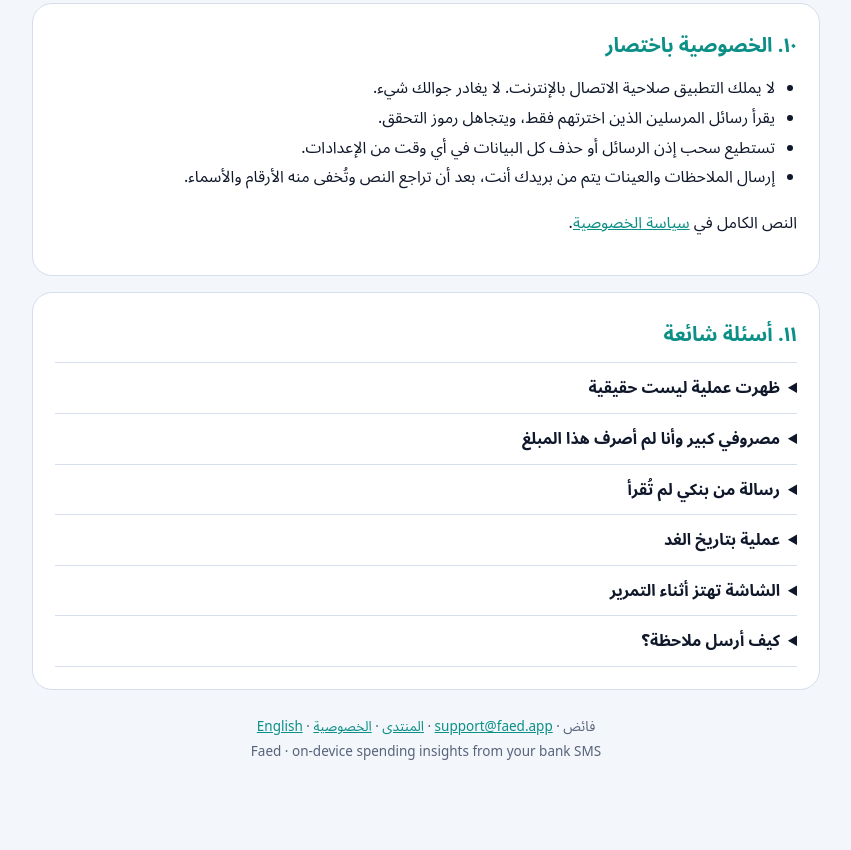
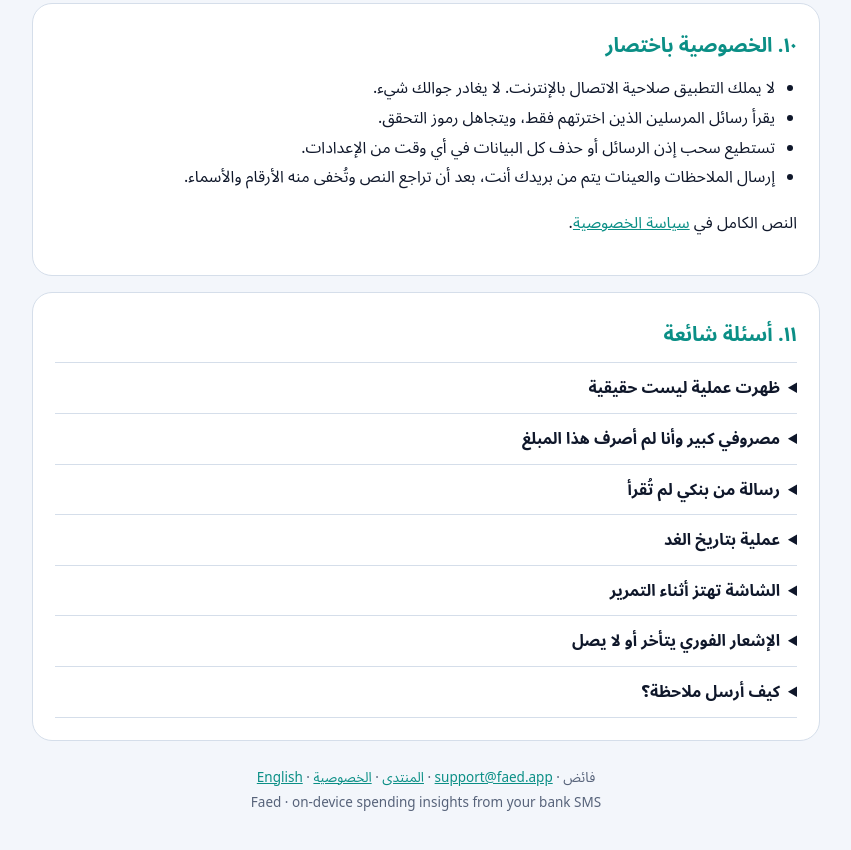
Before and after one commit to waleedklis/faed-site, a plain HTML site: page guides/index.html in a window 1280 px wide. Shown: the part 6022-6872 px from the top of the page, without its empty margins (214-1065 px from the left). Before the commit the page ends 6846 px from the top, so only its background shows below. Drawn offline with Linux system fonts and the light colour scheme.

Commit message:
Guides (Arabic): FAQ for late instant notifications

```diff
--- a/guides/index.html
+++ b/guides/index.html
@@ -275,6 +275,7 @@ figure{margin:14px 0 0}figcaption{color:var(--mut);font-size:13px;margin-top:8px
 <details><summary>رسالة من بنكي لم تُقرأ</summary><p>تظهر بطاقة «رسائل لم أفهمها» في الرئيسية إذا وصلت رسائل بمبالغ لم يفهمها التطبيق، وبطاقة تحذير إذا توقف فهم رسائل بنك كامل لأكثر من أسبوع (غالباً لأن البنك غيّر صياغته). شاركها بعد إخفاء الأرقام والأسماء لنحدّث القراءة.</p></details>
 <details><summary>عملية بتاريخ الغد</summary><p>بعض البنوك تكتب تاريخاً خاطئاً في رسائل المساء. التطبيق يصحّحه تلقائياً من وقت وصول الرسالة.</p></details>
 <details><summary>الشاشة تهتز أثناء التمرير</summary><p>من <kbd>الإعدادات ← شكل الخلفية الشفافة</kbd> اختر «متوقف». الوضع «تلقائي» يطفئه وحده على الأجهزة المتوسطة.</p></details>
+<details><summary>الإشعار الفوري يتأخر أو لا يصل</summary><p>بعض الجوالات (هونر وهواوي وشاومي وأوبو وفيفو) توقف التطبيقات المغلقة لتوفير البطارية، فلا يصل الإشعار حتى تفتح فائض. من <kbd>الإعدادات ← التنبيهات ← ليصلك الإشعار والتطبيق مغلق</kbd> اضغط «اضبط»: زر يفتح قائمة تحسين البطارية فتجعل فائض بلا تحسين، وزر يفتح شاشة تشغيل التطبيقات في جوالك فتسمح لفائض بالتشغيل في الخلفية. في هونر وهواوي: أطفئ «الإدارة التلقائية» عند فائض وشغّل المفاتيح الثلاثة تحتها. مرة واحدة تكفي.</p></details>
 <details><summary>كيف أرسل ملاحظة؟</summary><p>من الرئيسية أو <kbd>الإعدادات ← أرسل ملاحظتك</kbd>. يفتح بريدك برسالة جاهزة إلى support@faed.app. أو شارك سؤالك في <a href="/forum/">المنتدى</a>.</p></details>
 </section>
 
```
